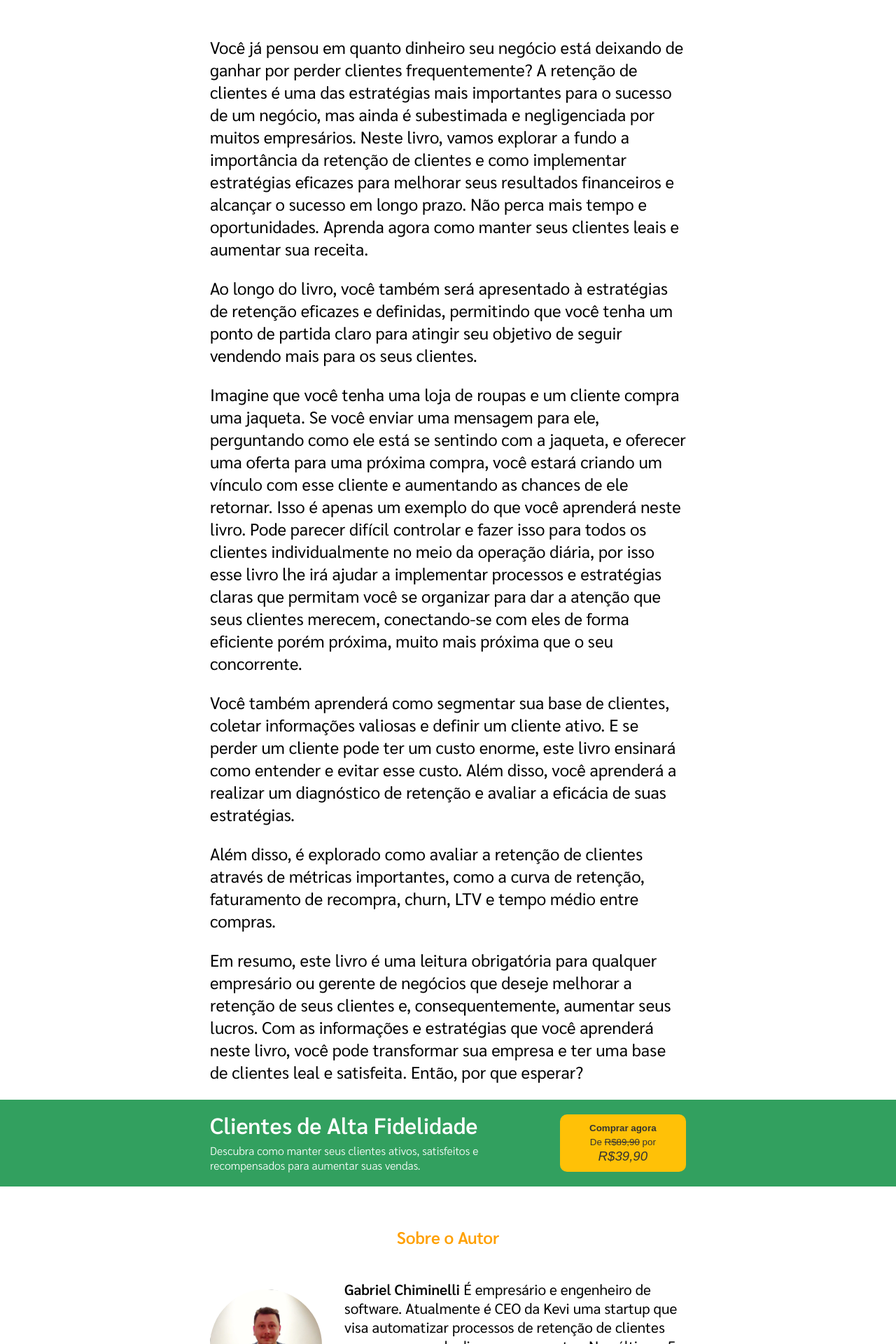
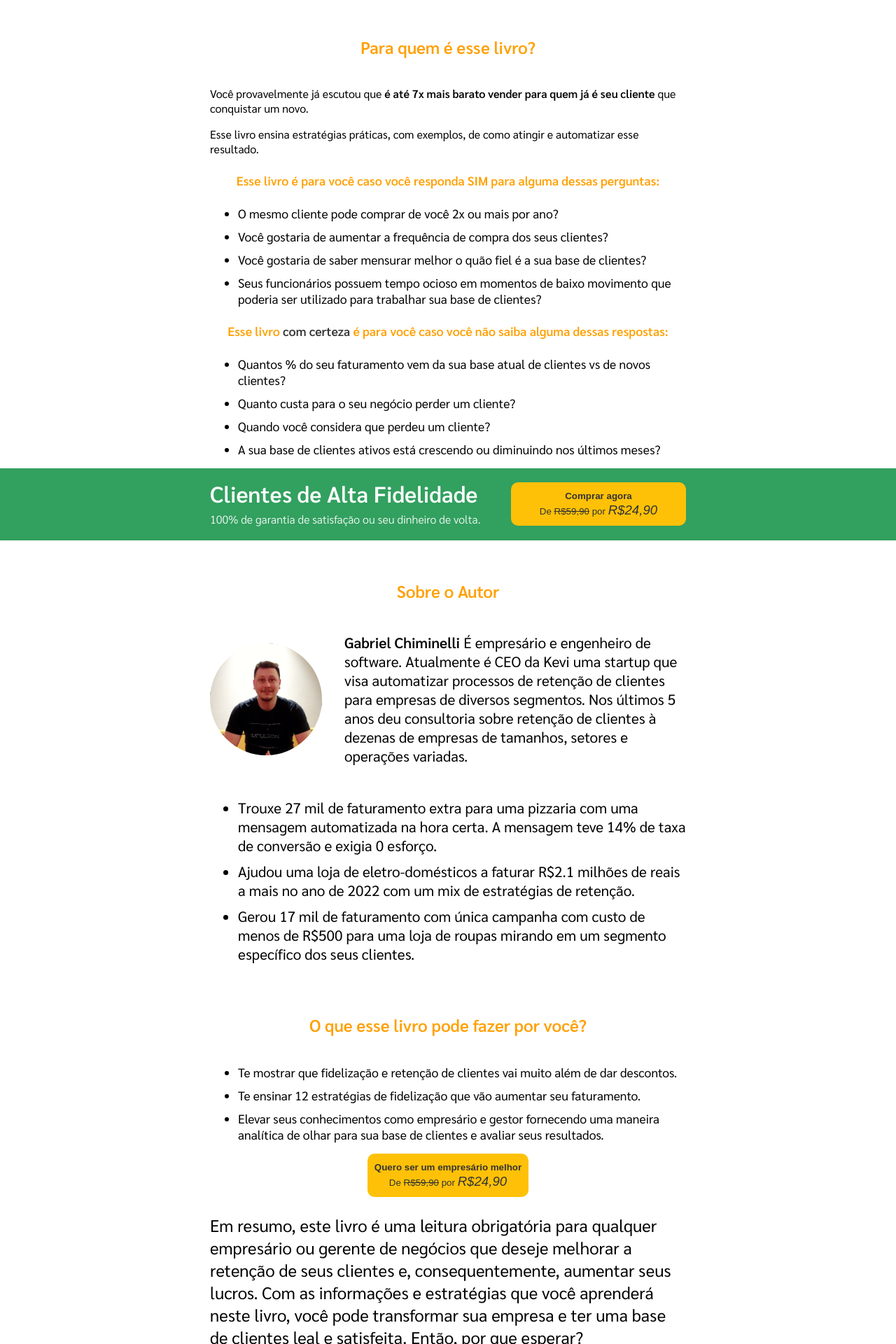
Before and after one commit to gabriel-felipe/retencao-de-clientes, a Vue app: page / in a window 1280 px wide. Shown: the part 220-2140 px from the top of the page at 70% size. Built offline with nearby package versions, Linux system fonts and the light colour scheme.

Commit message:
v2 maior apelo nas vantagens e público alvo

```diff
--- a/src/App.vue
+++ b/src/App.vue
@@ -20,26 +20,45 @@
         <h2 class="book-subtitle">{{ bookSubtitle }}</h2>
       </div>
     </div>
-
-    <div class="book-description">
-      <p>Você já pensou em quanto dinheiro seu negócio está deixando de ganhar por perder clientes frequentemente? A retenção de clientes é uma das estratégias mais importantes para o sucesso de um negócio, mas ainda é subestimada e negligenciada por muitos empresários. Neste livro, vamos explorar a fundo a importância da retenção de clientes e como implementar estratégias eficazes para melhorar seus resultados financeiros e alcançar o sucesso em longo prazo. Não perca mais tempo e oportunidades. Aprenda agora como manter seus clientes leais e aumentar sua receita.</p>
-      <p>Ao longo do livro, você também será apresentado à estratégias de retenção eficazes e definidas, permitindo que você tenha um ponto de partida claro para atingir seu objetivo de seguir vendendo mais para os seus clientes.</p>
-      <p>Imagine que você tenha uma loja de roupas e um cliente compra uma jaqueta. Se você enviar uma mensagem para ele, perguntando como ele está se sentindo com a jaqueta, e oferecer uma oferta para uma próxima compra, você estará criando um vínculo com esse cliente e aumentando as chances de ele retornar. Isso é apenas um exemplo do que você aprenderá neste livro. Pode parecer difícil controlar e fazer isso para todos os clientes individualmente no meio da operação diária, por isso esse livro lhe irá ajudar a implementar processos e estratégias claras que permitam você se organizar para dar a atenção que seus clientes merecem, conectando-se com eles de forma eficiente porém próxima, muito mais próxima que o seu concorrente.</p>
-      <p>Você também aprenderá como segmentar sua base de clientes, coletar informações valiosas e definir um cliente ativo. E se perder um cliente pode ter um custo enorme, este livro ensinará como entender e evitar esse custo. Além disso, você aprenderá a realizar um diagnóstico de retenção e avaliar a eficácia de suas estratégias.</p>
-      <p>Além disso, é explorado como avaliar a retenção de clientes através de métricas importantes, como a curva de retenção, faturamento de recompra, churn, LTV e tempo médio entre compras.</p>
-      <p>Em resumo, este livro é uma leitura obrigatória para qualquer empresário ou gerente de negócios que deseje melhorar a retenção de seus clientes e, consequentemente, aumentar seus lucros. Com as informações e estratégias que você aprenderá neste livro, você pode transformar sua empresa e ter uma base de clientes leal e satisfeita. Então, por que esperar?</p>
+    <div class="section">
+      <div class="container">
+        <div class="content">
+          <h3>Para quem é esse livro?</h3>
+        </div>
+        <div class="content">
+          <div>
+            <p>Você provavelmente já escutou que <strong>é até 7x mais barato vender para quem já é seu cliente</strong> que conquistar um novo. </p>
+            <p>Esse livro ensina estratégias práticas, com exemplos, de como atingir e automatizar esse resultado.</p>
+            <h4>Esse livro é para você caso você responda SIM para alguma dessas perguntas:</h4>
+            <ul>
+              <li>O mesmo cliente pode comprar de você 2x ou mais por ano?</li>
+              <li>Você gostaria de aumentar a frequência de compra dos seus clientes?</li>
+              <li>Você gostaria de saber mensurar melhor o quão fiel é a sua base de clientes?</li>
+              <li>Seus funcionários possuem tempo ocioso em momentos de baixo movimento que poderia ser utilizado para trabalhar sua base de clientes?</li>
+            </ul>
+            <h4>Esse livro <strong>com certeza</strong> é para você caso você não saiba alguma dessas respostas:</h4>
+            <ul>
+              <li>Quantos % do seu faturamento vem da sua base atual de clientes vs de novos clientes?</li>
+              <li>Quanto custa para o seu negócio perder um cliente?</li>
+              <li>Quando você considera que perdeu um cliente?</li>
+              <li>A sua base de clientes ativos está crescendo ou diminuindo nos últimos meses?</li>
+            </ul>
+          </div>
+        </div>
+      </div>
     </div>
     <div class="book-header fixed">
       <div class="content">
         <div>
           <h1 class="book-title">{{ bookTitle }}
           </h1>
-          <h2 class="book-subtitle">{{ bookSubtitle }}</h2>
+          <h2 class="book-subtitle">100% de garantia de satisfação ou seu dinheiro de volta.</h2>
         </div>
-        <button class="badge" @click="buy" v-if="!loading"><strong>Comprar agora</strong> <br /> De <span class="strike">R$89,90</span> por <em>R$39,90</em></button>
+        <button class="badge" @click="buy" v-if="!loading"><strong>Comprar agora</strong> <br /> De <span class="strike">R$59,90</span> por <em>R$24,90</em></button>
         <button class="badge" v-else> Processando... </button>
       </div>
     </div>
+    <div class="section">
       <div class="author-section">
         <div class="content">
           <h3> Sobre o Autor</h3>
@@ -56,12 +75,34 @@
         </div>
         <div class="content">
           <ul>
-          <li>Trouxe 27 mil de faturamento extra para uma pizzaria com uma mensagem automatizada na hora certa. A mensagem teve 14% de taxa de conversão.</li>
+            <li>Trouxe 27 mil de faturamento extra para uma pizzaria com uma mensagem automatizada na hora certa. A mensagem teve 14% de taxa de conversão e exigia 0 esforço.</li>
             <li>Ajudou uma loja de eletro-domésticos a faturar R$2.1 milhões de reais a mais no ano de 2022 com um mix de estratégias de retenção.</li>
             <li>Gerou 17 mil de faturamento com única campanha com custo de menos de R$500 para uma loja de roupas mirando em um segmento específico dos seus clientes.</li>
           </ul>
         </div>
       </div>
+      <div class="container content">
+        <h3>O que esse livro pode fazer por você?</h3>
+      </div>
+      <div class="container content">
+        <div>
+          <ul>
+            <li>Te mostrar que fidelização e retenção de clientes vai muito além de dar descontos.</li>
+            <li>Te ensinar 12 estratégias de fidelização que vão aumentar seu faturamento.</li>
+            <li>Elevar seus conhecimentos como empresário e gestor fornecendo uma maneira analítica de olhar para sua base de clientes e avaliar seus resultados.</li>
+          </ul>
+        </div>
+      </div>
+      <div class="container content" style="justify-content: center">
+        <button class="badge" @click="buy" v-if="!loading"><strong>Quero ser um empresário melhor</strong> <br /> De <span class="strike">R$59,90</span> por <em>R$24,90</em></button>
+        <button class="badge" v-else> Processando... </button>
+      </div>
+
+    </div>
+    <div class="book-description">
+      <p>Em resumo, este livro é uma leitura obrigatória para qualquer empresário ou gerente de negócios que deseje melhorar a retenção de seus clientes e, consequentemente, aumentar seus lucros. Com as informações e estratégias que você aprenderá neste livro, você pode transformar sua empresa e ter uma base de clientes leal e satisfeita. Então, por que esperar?</p>
+    </div>
+
     <div class="summary-section">
       <div class="content">
         <h3> Sumário e conteúdo</h3>
@@ -80,17 +121,20 @@
           <li>A. Como coletar informações valiosas?</li>
           <li>B. O que é um cliente ativo?</li>
           <li>C. Como você sabe quando perdeu um cliente?</li>
-          <li>D. Quanto custa a perda de um cliente?</li>
-          <li>E. Como segmentar sua base de clientes para obter resultados máximos?</li>
+          <li>D. Qual o tamanho da sua base de clientes ativos?</li>
+          <li>E. Quanto custa perder um cliente?</li>
+          <li>F. Como segmentar sua base de clientes para obter resultados máximos?</li>
+          <li>G. Análise RFM, o que é e como realizar?</li>
+          <li>H. Quem são seus clientes A na curva ABC?</li>
 
           <li><strong>IV. As métricas</strong></li>
 
           <li>A. Como medir a retenção de clientes?</li>
-          <li>B. Entendendo a curva de retenção</li>
-          <li>C. O que é faturamento de recompra?</li>
-          <li>D. Analisando a sua taxa de recompra</li>
-          <li>E. Quantos dias se passam entre compras?</li>
-          <li>F. O que é Churn para o seu negócio?</li>
+          <li>B. O que é faturamento de recompra?</li>
+          <li>C. Qual sua taxa de aproveitamento da base de clientes?</li>
+          <li>D. Entendendo a curva de retenção</li>
+          <li>E. Analisando a sua taxa de recompra</li>
+          <li>F. Qual o tempo médio entre compras?</li>
           <li>G. O valor do tempo de vida do cliente (LTV)</li>
           <li>H. CLV vs LTV, qual a diferença?</li>
           <li>I. Entendendo a análise de safras (Cohort)</li>
@@ -116,12 +160,13 @@
           <li><strong>VIII. Diagnóstico de Retenção</strong></li>
           <li><strong>IX. Conclusão</strong></li>
           <li>A. Os próximos passos</li>
-          <li>B. Recomendações para melhorar sua retenção de clientes</li>
+          <li>B. Dicas de ferramentas</li>
+          <li>C. Recomendações para melhorar sua retenção de clientes</li>
         </ol>
       </div>
       <div class="content" style="justify-content: center; align-items: center">
         <br /> <br />
-        <button class="badge" @click="buy" v-if="!loading"><strong>Comprar agora</strong> <br /> De <span class="strike">R$89,90</span> por <em>R$39,90</em></button>
+        <button class="badge" @click="buy" v-if="!loading"><strong>Comprar agora</strong> <br /> De <span class="strike">R$59,90</span> por <em>R$24,90</em></button>
         <button class="badge" v-else> Processando... </button>
       </div>
     </div>
@@ -184,7 +229,7 @@ html, body {
   padding: 0;
   font-family: 'Sarabun', sans-serif;
   @media(max-width: 500px) {
-    font-size: 12px;
+    font-size: 14px;
   }
 }
 
@@ -221,11 +266,29 @@ ol {
   }
 }
 
+ul {
+  li {
+    margin-top: 10px;
+    font-size: 1.1rem;
+  }
+}
+
 h3 {
   text-align: center;
   width:  100%;
   color: $dark-accent;
   font-size: 1.5rem;
+}
+
+h4 {
+  text-align: center;
+  width:  100%;
+  color: $dark-accent;
+  font-size: 1.1rem;
+  strong {
+    color: #333;
+    font-weight: 900;
+  }
 }
 
 .error {
```
Lines whose indentation alone changed are shown as unchanged.
